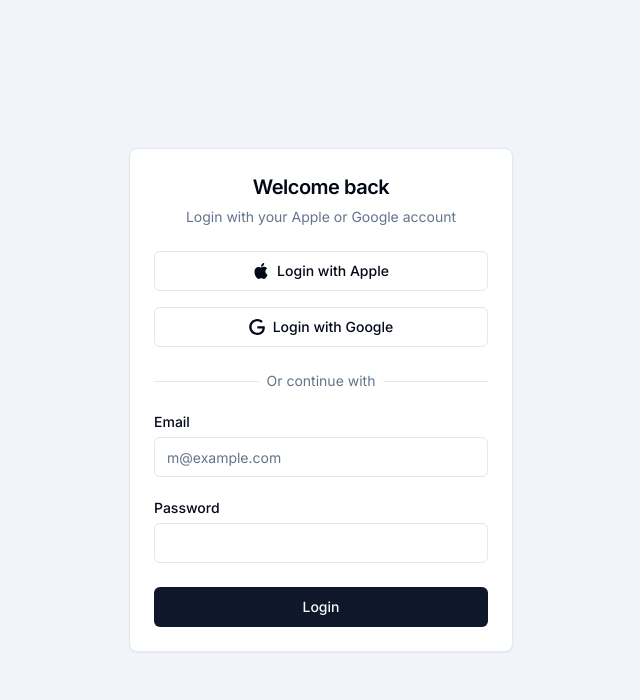
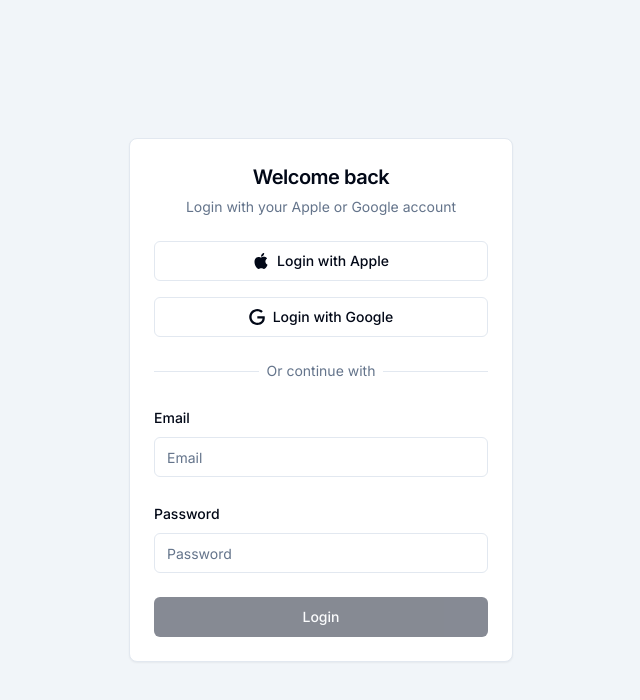
Before and after one commit to info09/next-firebase-commerce, a Next.js app: page /admin/auth in a window 1280 px wide. Shown: the top 700 px of the page, without its empty margins (319-959 px from the left). Built offline with nearby package versions, Linux system fonts and the light colour scheme.

Commit message:
Validate form đăng nhập với react hook form

```diff
--- a/package.json
+++ b/package.json
@@ -9,6 +9,7 @@
     "lint": "next lint"
   },
   "dependencies": {
+    "@hookform/resolvers": "^3.10.0",
     "@radix-ui/react-label": "^2.1.1",
     "@radix-ui/react-slot": "^1.1.1",
     "bcrypt": "^5.1.1",
--- a/src/app/admin/auth/page.tsx
+++ b/src/app/admin/auth/page.tsx
@@ -15,24 +15,34 @@ import { useRouter } from "next/navigation";
 import { FormEvent, useState } from "react";
 import { ICreateAdminInput } from "learning/feature/managers/type";
 import { toast } from "sonner";
+import { Controller, useForm } from "react-hook-form";
+import {
+  Form,
+  FormControl,
+  FormField,
+  FormItem,
+  FormLabel,
+  FormMessage,
+} from "learning/components/ui/form";
 
 export default function AuthPage() {
   const route = useRouter();
 
-  const [data, setData] = useState<ICreateAdminInput>({
+  const form = useForm<ICreateAdminInput>({
+    mode: "onBlur",
+    defaultValues: {
       email: "",
       password: "",
+    },
   });
 
-  const onChange = (e: React.ChangeEvent<HTMLInputElement>) => {
-    setData((prev) => ({
-      ...prev,
-      [e.target.name]: e.target.value,
-    }));
-  };
+  const {
+    control,
+    handleSubmit,
+    formState: { isValid, errors },
+  } = form;
 
-  const onLogin = async (e: FormEvent) => {
-    e.preventDefault();
+  const onLogin = async (data: ICreateAdminInput) => {
     try {
       var res = await signIn("credentials", {
         email: data.email,
@@ -60,7 +70,8 @@ export default function AuthPage() {
               </CardDescription>
             </CardHeader>
             <CardContent>
-              <form onSubmit={onLogin}>
+              <Form {...form}>
+                <form onSubmit={handleSubmit(onLogin)}>
                   <div className="grid gap-6">
                     <div className="flex flex-col gap-4">
                       <Button variant="outline" className="w-full">
@@ -95,36 +106,73 @@ export default function AuthPage() {
                     </div>
                     <div className="grid gap-6">
                       <div className="grid gap-2">
-                      <Label htmlFor="email">Email</Label>
-                      <Input
-                        id="email"
-                        type="email"
-                        placeholder="m@example.com"
-                        required
+                        <FormField
+                          control={control}
                           name="email"
-                        value={data.email}
-                        onChange={onChange}
+                          rules={{
+                            required: {
+                              value: true,
+                              message: "Email is required.",
+                            },
+                            pattern: {
+                              value: /^\S+@\S+\.\S+$/,
+                              message: "Email is invalid.",
+                            },
+                          }}
+                          render={({ field }) => (
+                            <FormItem>
+                              <FormLabel>Email</FormLabel>
+                              <FormControl>
+                                <Input placeholder="Email" {...field} />
+                              </FormControl>
+
+                              <FormMessage />
+                            </FormItem>
+                          )}
                         />
                       </div>
                       <div className="grid gap-2">
-                      <div className="flex items-center">
-                        <Label htmlFor="password">Password</Label>
-                      </div>
+                        <FormField
+                          control={control}
+                          name="password"
+                          rules={{
+                            required: {
+                              value: true,
+                              message: "Password is required.",
+                            },
+                            minLength: {
+                              value: 6,
+                              message:
+                                "Password must be at least 6 characters.",
+                            },
+                          }}
+                          render={({ field }) => (
+                            <FormItem>
+                              <FormLabel>Password</FormLabel>
+                              <FormControl>
                                 <Input
-                        id="password"
                                   type="password"
-                        required
-                        value={data.password}
-                        name="password"
-                        onChange={onChange}
+                                  placeholder="Password"
+                                  {...field}
+                                />
+                              </FormControl>
+
+                              <FormMessage />
+                            </FormItem>
+                          )}
                         />
                       </div>
-                    <Button type="submit" className="w-full">
+                      <Button
+                        type="submit"
+                        className="w-full"
+                        disabled={!isValid}
+                      >
                         Login
                       </Button>
                     </div>
                   </div>
                 </form>
+              </Form>
             </CardContent>
           </Card>
         </div>
--- /dev/null
+++ b/src/components/ui/form.tsx
@@ -0,0 +1,178 @@
+"use client"
+
+import * as React from "react"
+import * as LabelPrimitive from "@radix-ui/react-label"
+import { Slot } from "@radix-ui/react-slot"
+import {
+  Controller,
+  ControllerProps,
+  FieldPath,
+  FieldValues,
+  FormProvider,
+  useFormContext,
+} from "react-hook-form"
+
+import { cn } from "learning/lib/utils"
+import { Label } from "learning/components/ui/label"
+
+const Form = FormProvider
+
+type FormFieldContextValue<
+  TFieldValues extends FieldValues = FieldValues,
+  TName extends FieldPath<TFieldValues> = FieldPath<TFieldValues>
+> = {
+  name: TName
+}
+
+const FormFieldContext = React.createContext<FormFieldContextValue>(
+  {} as FormFieldContextValue
+)
+
+const FormField = <
+  TFieldValues extends FieldValues = FieldValues,
+  TName extends FieldPath<TFieldValues> = FieldPath<TFieldValues>
+>({
+  ...props
+}: ControllerProps<TFieldValues, TName>) => {
+  return (
+    <FormFieldContext.Provider value={{ name: props.name }}>
+      <Controller {...props} />
+    </FormFieldContext.Provider>
+  )
+}
+
+const useFormField = () => {
+  const fieldContext = React.useContext(FormFieldContext)
+  const itemContext = React.useContext(FormItemContext)
+  const { getFieldState, formState } = useFormContext()
+
+  const fieldState = getFieldState(fieldContext.name, formState)
+
+  if (!fieldContext) {
+    throw new Error("useFormField should be used within <FormField>")
+  }
+
+  const { id } = itemContext
+
+  return {
+    id,
+    name: fieldContext.name,
+    formItemId: `${id}-form-item`,
+    formDescriptionId: `${id}-form-item-description`,
+    formMessageId: `${id}-form-item-message`,
+    ...fieldState,
+  }
+}
+
+type FormItemContextValue = {
+  id: string
+}
+
+const FormItemContext = React.createContext<FormItemContextValue>(
+  {} as FormItemContextValue
+)
+
+const FormItem = React.forwardRef<
+  HTMLDivElement,
+  React.HTMLAttributes<HTMLDivElement>
+>(({ className, ...props }, ref) => {
+  const id = React.useId()
+
+  return (
+    <FormItemContext.Provider value={{ id }}>
+      <div ref={ref} className={cn("space-y-2", className)} {...props} />
+    </FormItemContext.Provider>
+  )
+})
+FormItem.displayName = "FormItem"
+
+const FormLabel = React.forwardRef<
+  React.ElementRef<typeof LabelPrimitive.Root>,
+  React.ComponentPropsWithoutRef<typeof LabelPrimitive.Root>
+>(({ className, ...props }, ref) => {
+  const { error, formItemId } = useFormField()
+
+  return (
+    <Label
+      ref={ref}
+      className={cn(error && "text-destructive", className)}
+      htmlFor={formItemId}
+      {...props}
+    />
+  )
+})
+FormLabel.displayName = "FormLabel"
+
+const FormControl = React.forwardRef<
+  React.ElementRef<typeof Slot>,
+  React.ComponentPropsWithoutRef<typeof Slot>
+>(({ ...props }, ref) => {
+  const { error, formItemId, formDescriptionId, formMessageId } = useFormField()
+
+  return (
+    <Slot
+      ref={ref}
+      id={formItemId}
+      aria-describedby={
+        !error
+          ? `${formDescriptionId}`
+          : `${formDescriptionId} ${formMessageId}`
+      }
+      aria-invalid={!!error}
+      {...props}
+    />
+  )
+})
+FormControl.displayName = "FormControl"
+
+const FormDescription = React.forwardRef<
+  HTMLParagraphElement,
+  React.HTMLAttributes<HTMLParagraphElement>
+>(({ className, ...props }, ref) => {
+  const { formDescriptionId } = useFormField()
+
+  return (
+    <p
+      ref={ref}
+      id={formDescriptionId}
+      className={cn("text-sm text-muted-foreground", className)}
+      {...props}
+    />
+  )
+})
+FormDescription.displayName = "FormDescription"
+
+const FormMessage = React.forwardRef<
+  HTMLParagraphElement,
+  React.HTMLAttributes<HTMLParagraphElement>
+>(({ className, children, ...props }, ref) => {
+  const { error, formMessageId } = useFormField()
+  const body = error ? String(error?.message) : children
+
+  if (!body) {
+    return null
+  }
+
+  return (
+    <p
+      ref={ref}
+      id={formMessageId}
+      className={cn("text-sm font-medium text-destructive", className)}
+      {...props}
+    >
+      {body}
+    </p>
+  )
+})
+FormMessage.displayName = "FormMessage"
+
+export {
+  useFormField,
+  Form,
+  FormItem,
+  FormLabel,
+  FormControl,
+  FormDescription,
+  FormMessage,
+  FormField,
+}
```
Also changed, not shown: 1 other file (tests, documents, lock files or other folders). Lines whose indentation alone changed are shown as unchanged.
